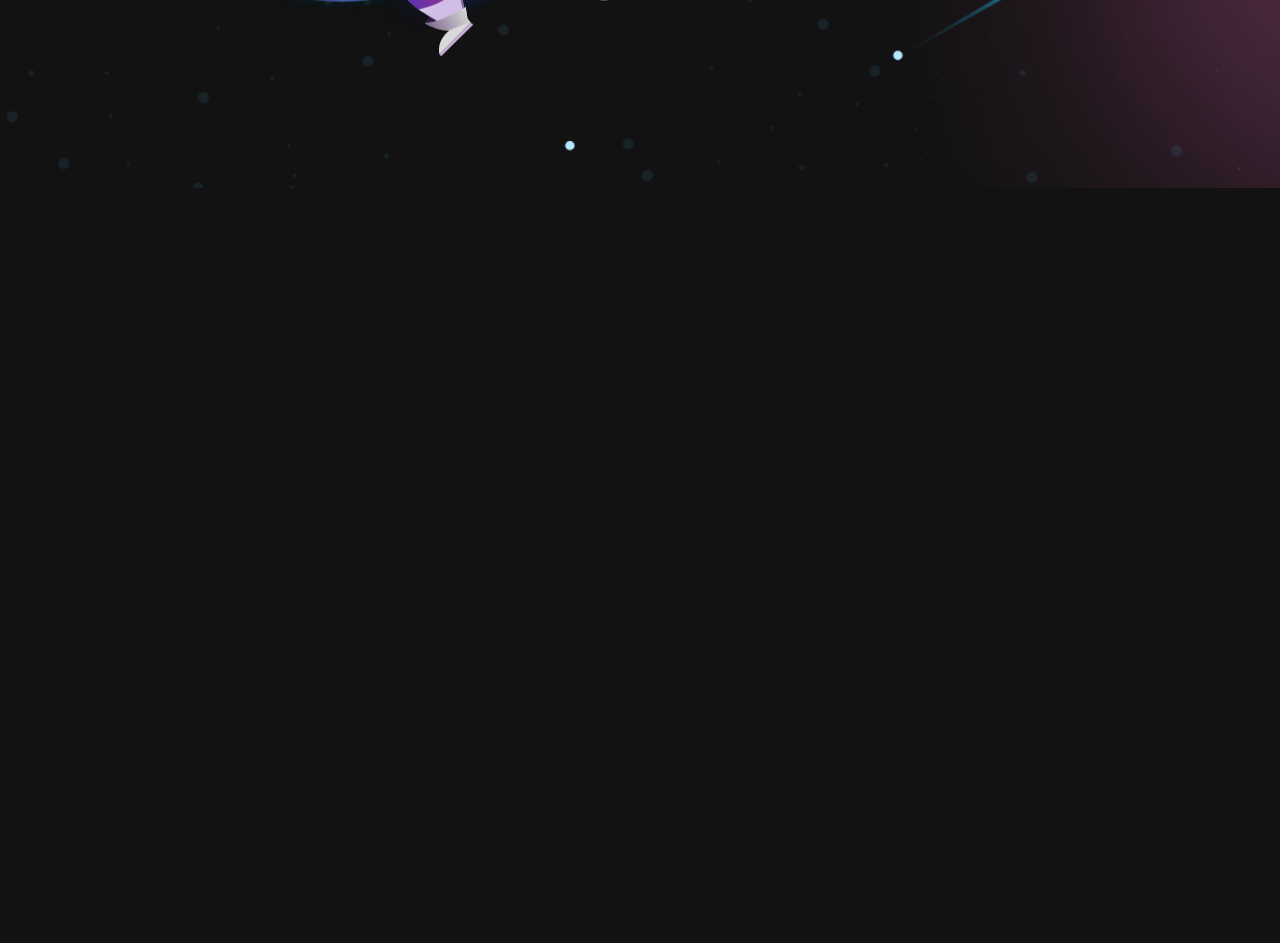
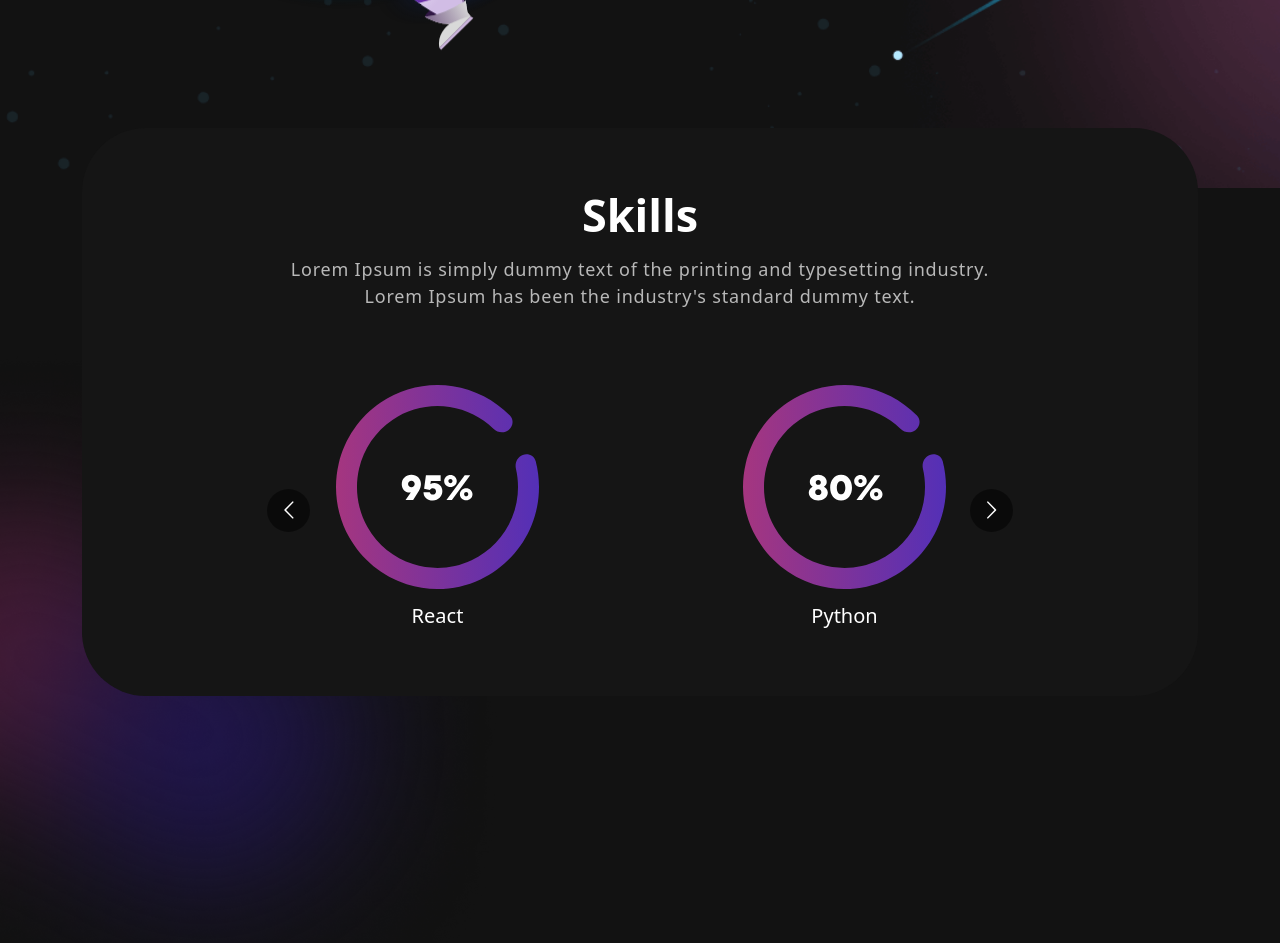
Before and after one commit to NicholasCharlesYu/personal-portfolio, a React (Create React App) app: page / in a window 1280 px wide. Shown: the part 1080-2023 px from the top of the page. Before the commit the page ends 1268 px from the top, so only its background shows below. Built offline with nearby package versions, Linux system fonts and the light colour scheme.

Commit message:
Finished Skills.js componenet

```diff
--- a/src/App.css
+++ b/src/App.css
@@ -345,6 +345,7 @@
   padding: 80px 0;
   position: relative;
   background-color: black;
+  z-index:1;
 }
 .project h2 {
 	font-size: 45px;
--- a/src/components/Skills.js
+++ b/src/components/Skills.js
@@ -1,3 +1,66 @@
+import { Col, Container, Row } from 'react-bootstrap';
+import Carousel from 'react-multi-carousel';
+import 'react-multi-carousel/lib/styles.css';
+import meter1 from '../assets/img/meter1.svg';
+import meter2 from '../assets/img/meter2.svg';
+import meter3 from '../assets/img/meter3.svg';
+import colorSharp from '../assets/img/color-sharp.png';
+
 export const Skills = () => {
+    const responsive = {
+        superLargeDesktop: {
+          // the naming can be any, depends on you.
+          breakpoint: { max: 4000, min: 3000 },
+          items: 5
+        },
+        desktop: {
+          breakpoint: { max: 3000, min: 1024 },
+          items: 3
+        },
+        tablet: {
+          breakpoint: { max: 1024, min: 464 },
+          items: 2
+        },
+        mobile: {
+          breakpoint: { max: 464, min: 0 },
+          items: 1
+        }
+      };
 
+      return(
+        <section className="skill" id="skills">
+            <Container>
+                <Row>
+                    <Col>
+                    <div className="skill-bx">
+                        <h2>
+                            Skills
+                        </h2>
+                        <p>Lorem Ipsum is simply dummy text of the printing and typesetting industry.<br></br> Lorem Ipsum has been the industry's standard dummy text.</p>
+                        <Carousel responsive={responsive} infinite={true} className="skill-slider">
+                            <div className="item">
+                                <img src={meter1} alt="Image" />
+                                <h5>React</h5>
+                            </div>
+                            <div className="item">
+                                <img src={meter2} alt="Image" />
+                                <h5>Python</h5>
+                            </div>
+                            <div className="item">
+                                <img src={meter3} alt="Image" />
+                                <h5>Java</h5>
+                            </div>
+                            <div className="item">
+                                <img src={meter1} alt="Image" />
+                                <h5>Web Development</h5>
+                            </div>
+
+                        </Carousel>
+                    </div>
+                    </Col>
+                </Row>
+            </Container>
+            <img className='background-image-left' src={colorSharp} alt="Background Image" />
+        </section>
+      )
 }
```
